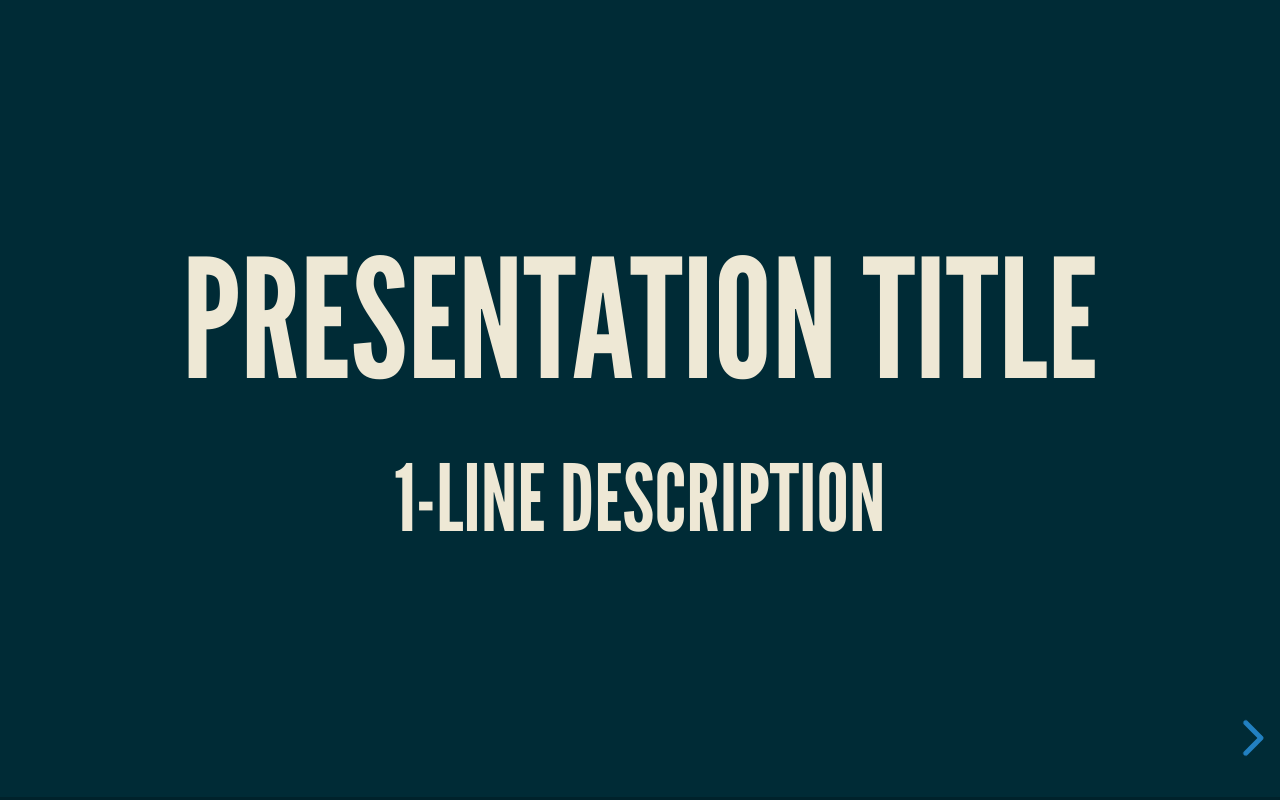
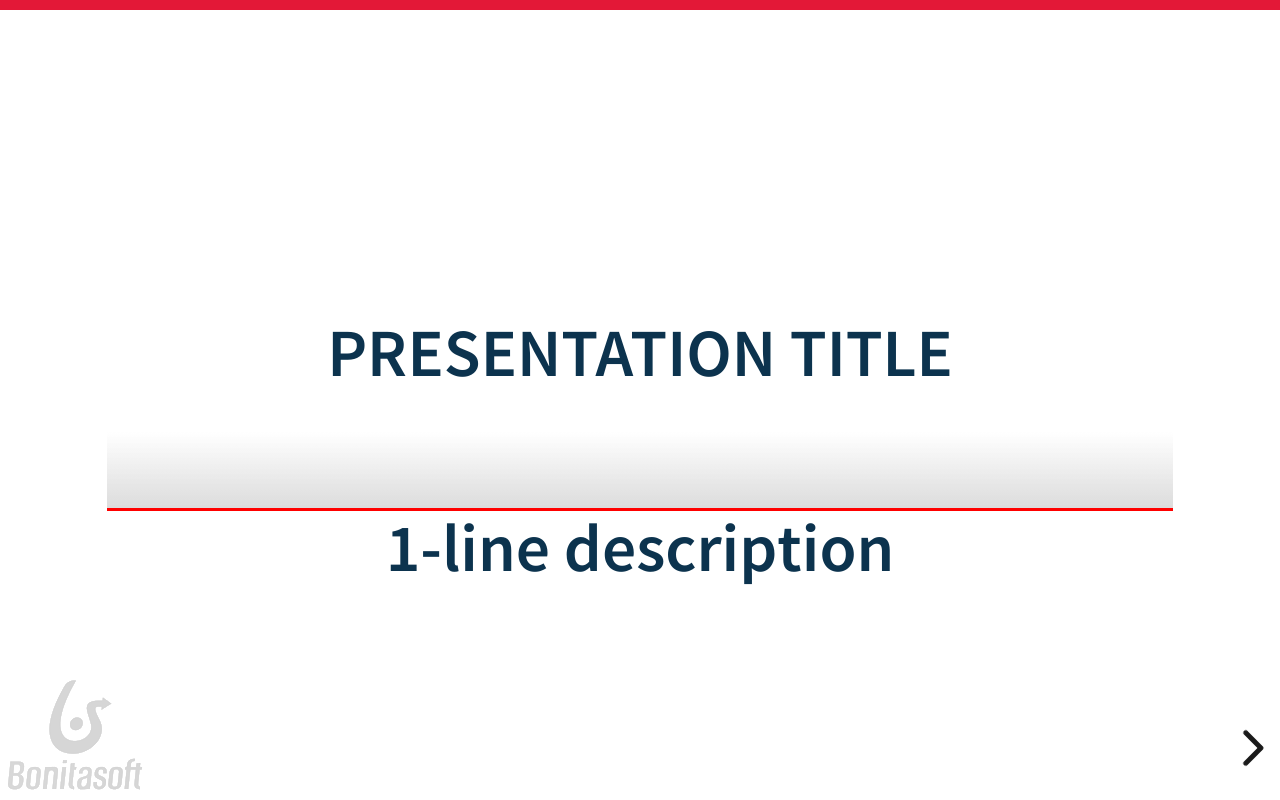
Before and after one commit to educhastenier/bonita-presentation-js-template, a website: page index.html in a window 1280 px wide. Drawn offline with Linux system fonts and the light colour scheme.

Commit message:
fix(them): Add Bonitasoft theme + fix FontAwesome.io url

```diff
--- a/index.html
+++ b/index.html
@@ -10,10 +10,10 @@
     <title>Bonitasoft presentation template</title>
 
     <link rel="stylesheet" href="css/reveal.css">
-    <link rel="stylesheet" href="css/theme/moon.css">
+    <link rel="stylesheet" href="css/theme/bonitasoft-white.css">
 
     <!-- for Font icons: -->
-    <link href="//netdna.bootstrapcdn.com/font-awesome/4.7.0/css/font-awesome.min.css" rel="stylesheet">
+    <link href="http://netdna.bootstrapcdn.com/font-awesome/4.7.0/css/font-awesome.min.css" rel="stylesheet">
 
     <!-- Theme used for syntax highlighting of code -->
     <link rel="stylesheet" href="lib/css/zenburn.css">
```
Also changed, not shown: images/logo_watermark.png (added), images/logo_with_text.png (added), images/logo_without_text.png (added).
